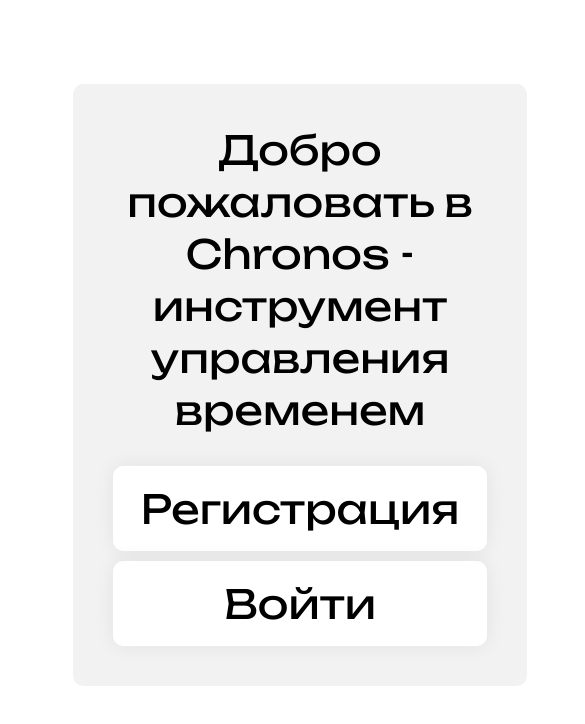
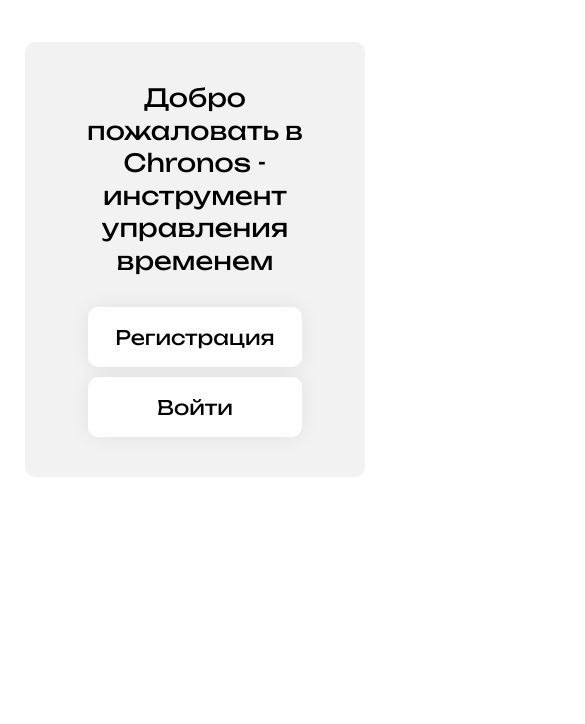
Before and after one commit to GlebVygorchuk/task-manager, a React (Vite) app in the folder task-manager/: page / in a window 390 px wide. Shown: the top 724 px of the page, 585 px wide, since content can reach past the window. Built offline with nearby package versions, Linux system fonts and the light colour scheme.

Commit message:
adapted homepage

```diff
--- a/task-manager/src/styles/styles.css
+++ b/task-manager/src/styles/styles.css
@@ -20,6 +20,11 @@
   row-gap: 30px;
   opacity: 0;
 }
+@media (max-width: 480px) {
+  .entrance__container {
+    margin-top: 5vh;
+  }
+}
 .entrance__greetings {
   font-size: 40px;
   align-self: center;
@@ -29,6 +34,21 @@
   text-align: center;
   line-height: 1.3;
   font-weight: 400;
+}
+@media (max-width: 770px) {
+  .entrance__greetings {
+    font-size: 30px;
+  }
+}
+@media (max-width: 480px) {
+  .entrance__greetings {
+    font-size: 25px;
+  }
+}
+@media (max-width: 400px) {
+  .entrance__greetings {
+    font-size: 25px;
+  }
 }
 .entrance__buttons-wrapper {
   display: flex;
@@ -41,6 +61,41 @@
   color: var(--color-accent);
   padding: 17.5px 27.5px;
   border-radius: var(--border-radius);
+}
+@media (max-width: 770px) {
+  .entrance__button {
+    font-size: 30px;
+  }
+}
+@media (max-width: 480px) {
+  .entrance__button {
+    font-size: 25px;
+  }
+}
+@media (max-width: 400px) {
+  .entrance__button {
+    font-size: 20px;
+  }
+}
+@media (max-width: 1020px) {
+  .entrance {
+    padding-inline: 200px;
+  }
+}
+@media (max-width: 770px) {
+  .entrance {
+    padding-inline: 100px;
+  }
+}
+@media (max-width: 480px) {
+  .entrance {
+    padding-inline: 50px;
+  }
+}
+@media (max-width: 400px) {
+  .entrance {
+    padding-inline: 25px;
+  }
 }
 
 .register-btn {
```
Also changed, not shown: task-manager/src/pages/Entrance.jsx (+0 -10 lines), task-manager/src/styles/_Entrance.scss (+44 -0 lines), task-manager/src/styles/_mixins.scss (+36 -0 lines), 1 other file (tests, documents, lock files or other folders).
